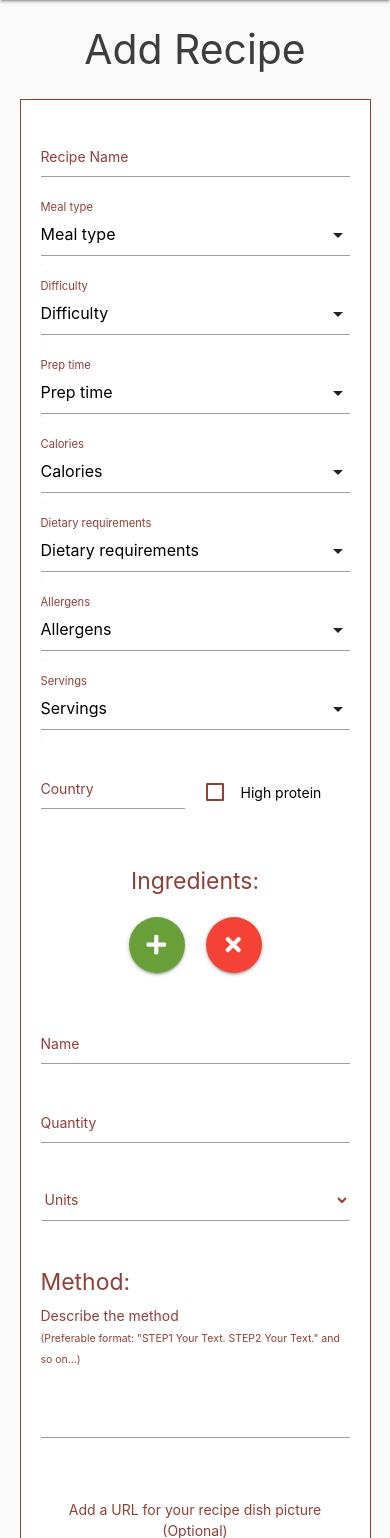
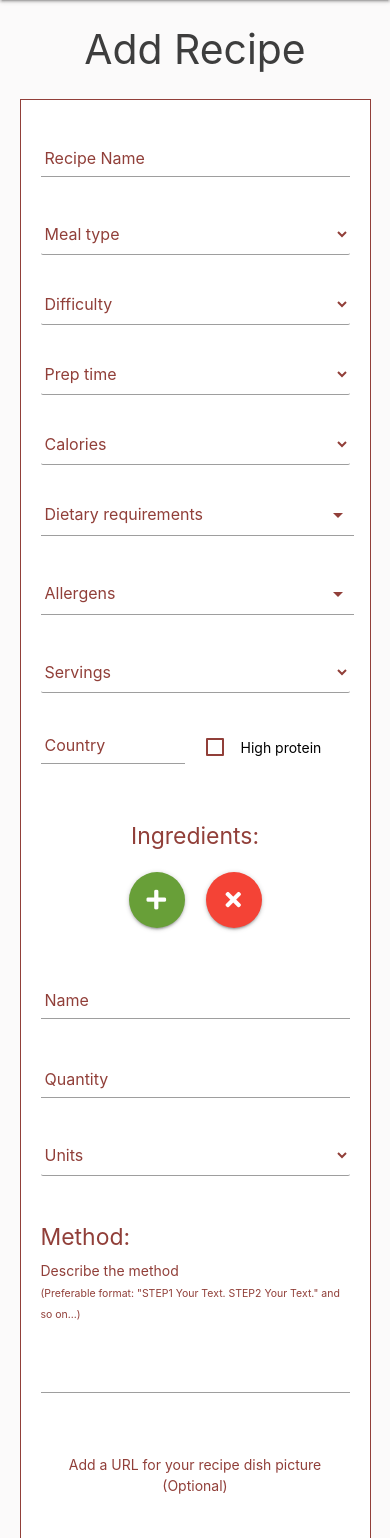
Before and after one commit to francesco-saponaro/recipe-cookbook, a Flask app: page /add_recipe in a window 390 px wide. Shown: the part 56-1594 px from the top of the page. Run offline with Flask 2, Linux system fonts and the light colour scheme; the visitor is signed in with stand-in values (Sample User, id 1); data that the repository does not hold is empty; some libraries are stand-ins or nearby versions.

Commit message:
Replace all materialize select elements with browser default due to correct selection bug on phone

```diff
--- a/static/css/style.css
+++ b/static/css/style.css
@@ -297,7 +297,10 @@ input:-webkit-autofill:active
 /* Add recipe page */
 .input-field>label {
     color: #913f39;
+    font-size:16px;
+    padding-left: 4px;
 }
+
 
 [type="checkbox"]+span:not(.lever):before, [type="checkbox"]:not(.filled-in)+span:not(.lever):after {
     border: 2px solid #913f39;
@@ -313,32 +316,29 @@ input:-webkit-autofill:active
     height:55px;
 }
 
-.unit-select {
+select {
     background-color: #fff;
     border: None;
     border-bottom: 1px solid #9e9e9e;
     padding-left:0;
+    font-size:16px;
+    color:#913f39;
 }
 
-.unit-select:focus {
+select:focus {
     outline: 1px solid #fff;
 }
 
-.unit-select option {
-    background-color: #fff;
+.select-dropdown {
     color:#913f39;
 }
 
-select {
-    color:#913f39;
+.select-wrapper input.select-dropdown {
+    padding-left:4px;
 }
 
-select option {
-    color:#913f39;
-}
-
-label > span {
-    color:#913f39;
+.select-wrapper .caret {
+    fill: #913f39;
 }
 
 /* Filter page */
--- a/templates/add_recipe.html
+++ b/templates/add_recipe.html
@@ -17,47 +17,43 @@
             <div class="row small-margin">
                 <!--Meal type-->
                 <div class="input-field col s12 m4">
-                    <select id="meal_types" name="meal_types" class="validate" required>
+                    <select id="meal_types" name="meal_types" class="browser-default" required>
                         <option value="" disabled selected>Meal type</option>
                         {% for meal_type in meal_types %}
                             <!--The value is what will be sent to the server(Database), the content is what is displayed-->
                             <option value="{{ meal_type.meal_type }}">{{ meal_type.meal_type }}</option>
                         {% endfor %}
                     </select>
-                    <label for="meal_types">Meal type</label>
                 </div>
                 <!--Difficulty-->
                 <div class="input-field col s12 m4">
-                    <select id="difficulties" name="difficulties" class="validate" required>
+                    <select id="difficulties" name="difficulties" class="browser-default" required>
                         <option value="" disabled selected>Difficulty</option>
                         {% for difficulty in difficulties %}
                             <option value="{{ difficulty.difficulty }}">{{ difficulty.difficulty }}</option>
                         {% endfor %}
                     </select>
-                    <label for="difficulties">Difficulty</label>
                 </div>
                 <!--Prep time-->
                 <div class="input-field col s12 m4">
-                    <select id="prep_times" name="prep_times" class="validate" required>
+                    <select id="prep_times" name="prep_times" class="browser-default" required>
                         <option value="" disabled selected>Prep time</option>
                         {% for prep_time in prep_times %}
                             <option value="{{ prep_time.prep_time }}">{{ prep_time.prep_time }}</option>
                         {% endfor %}
                     </select>
-                    <label for="prep_times">Prep time</label>
                 </div>
             </div>
 
             <div class="row small-margin">
                 <!--Calories-->
                 <div class="input-field col s12 m4">
-                    <select id="calories" name="calories" class="validate" required>
+                    <select id="calories" name="calories" class="browser-default" required>
                         <option value="" disabled selected>Calories</option>
                         {% for calorie_amount in calories %}
                             <option value="{{ calorie_amount.calorie_amount }}">{{ calorie_amount.calorie_amount }}</option>
                         {% endfor %}
                     </select>
-                    <label for="calories">Calories</label>
                 </div>
                 <!--Dietary requirements-->
                 <div class="input-field col s12 m4">
@@ -67,7 +63,6 @@
                             <option value="{{ dietary_requirement.dietary_requirement }}">{{ dietary_requirement.dietary_requirement }}</option>
                         {% endfor %}
                     </select>
-                    <label for="dietary_requirements">Dietary requirements</label>
                 </div>
                 <!--Allergens-->
                 <div class="input-field col s12 m4">
@@ -77,20 +72,18 @@
                             <option value="{{ allergen.allergen }}">{{ allergen.allergen }}</option>
                         {% endfor %}
                     </select>
-                    <label for="allergens">Allergens</label>
                 </div>
             </div>
 
             <div class="row">
                 <!--Servings-->
                 <div class="input-field col s12 m4">
-                    <select id="servings" name="servings" class="validate" required>
+                    <select id="servings" name="servings" class="browser-default" required>
                         <option value="" disabled selected>Servings</option>
                         {% for serving in servings %}
                             <option value="{{ serving.serving }}">{{ serving.serving }}</option>
                         {% endfor %}
                     </select>
-                    <label for="servings">Servings</label>
                 </div>
                 <!--Country-->
                 <div class="input-field col s6 m4">
@@ -136,7 +129,7 @@
                     </div>
                     <!--Ingredient unit-->
                     <div class="input-field col s12 m4">
-                        <select id="unit" name="unit" class="browser-default unit-select" required>
+                        <select id="unit" name="unit" class="browser-default" required>
                             <option value="" disabled selected>Units</option>
                             <option value="Ml">Ml</option>
                             <option value="Litre">Litre</option>
@@ -147,7 +140,6 @@
                             <option value="Pinch">Pinch</option>
                             <option value="None">None</option>
                         </select>
-                        <label for="unit"></label>
                     </div>
                 </div>
             </div>
```
Also changed, not shown: templates/edit_recipe.html (+6 -14 lines), templates/filter_search.html (+5 -12 lines).
